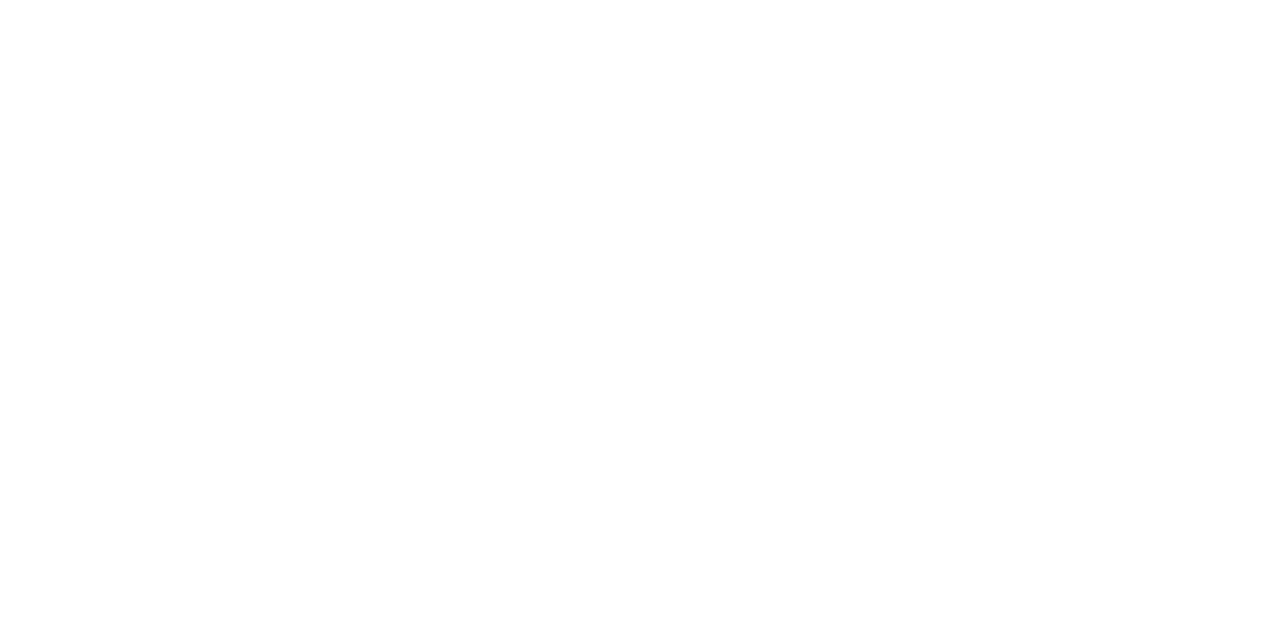
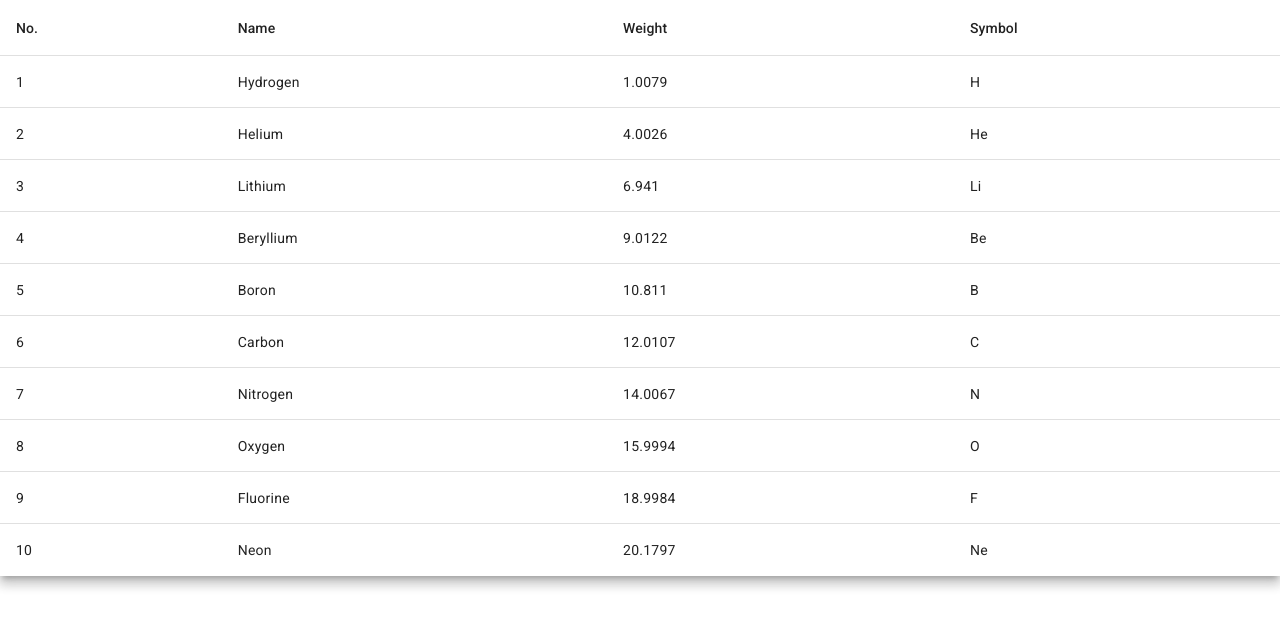
Before and after one commit to mihah-h/reminders, an Angular app: page / in a window 1280 px wide. Shown: the top 628 px of the page. Built offline with nearby package versions, Linux system fonts and the light colour scheme.

Commit message:
transition from css to scss

```diff
--- a/angular.json
+++ b/angular.json
@@ -26,7 +26,7 @@
             ],
             "styles": [
               "@angular/material/prebuilt-themes/deeppurple-amber.css",
-              "src/styles.css"
+              "src/styles.scss"
             ],
             "scripts": []
           },
@@ -86,7 +86,7 @@
             ],
             "styles": [
               "@angular/material/prebuilt-themes/deeppurple-amber.css",
-              "src/styles.css"
+              "src/styles.scss"
             ],
             "scripts": []
           }
--- a/src/app/app.component.ts
+++ b/src/app/app.component.ts
@@ -6,8 +6,8 @@
   standalone: true,
   imports: [RouterOutlet],
   templateUrl: './app.component.html',
-  styleUrl: './app.component.css'
+  styleUrl: './app.component.scss'
 })
 export class AppComponent {
-  title = 'reminders';
+
 }
--- a/src/app/pages/reminder-list/reminder-list.component.html
+++ b/src/app/pages/reminder-list/reminder-list.component.html
@@ -0,0 +1,32 @@
+<table mat-table [dataSource]="dataSource" class="mat-elevation-z8">
+
+  <!--- Note that these columns can be defined in any order.
+        The actual rendered columns are set as a property on the row definition" -->
+
+  <!-- Position Column -->
+  <ng-container matColumnDef="position">
+    <th mat-header-cell *matHeaderCellDef> No. </th>
+    <td mat-cell *matCellDef="let element"> {{element.position}} </td>
+  </ng-container>
+
+  <!-- Name Column -->
+  <ng-container matColumnDef="name">
+    <th mat-header-cell *matHeaderCellDef> Name </th>
+    <td mat-cell *matCellDef="let element"> {{element.name}} </td>
+  </ng-container>
+
+  <!-- Weight Column -->
+  <ng-container matColumnDef="weight">
+    <th mat-header-cell *matHeaderCellDef> Weight </th>
+    <td mat-cell *matCellDef="let element"> {{element.weight}} </td>
+  </ng-container>
+
+  <!-- Symbol Column -->
+  <ng-container matColumnDef="symbol">
+    <th mat-header-cell *matHeaderCellDef> Symbol </th>
+    <td mat-cell *matCellDef="let element"> {{element.symbol}} </td>
+  </ng-container>
+
+  <tr mat-header-row *matHeaderRowDef="displayedColumns"></tr>
+  <tr mat-row *matRowDef="let row; columns: displayedColumns;"></tr>
+</table>
--- a/src/app/pages/reminder-list/reminder-list.component.ts
+++ b/src/app/pages/reminder-list/reminder-list.component.ts
@@ -8,6 +8,27 @@
   MatRow, MatRowDef,
   MatTable
 } from '@angular/material/table';
+
+export interface PeriodicElement {
+  name: string;
+  position: number;
+  weight: number;
+  symbol: string;
+}
+
+const ELEMENT_DATA: PeriodicElement[] = [
+  {position: 1, name: 'Hydrogen', weight: 1.0079, symbol: 'H'},
+  {position: 2, name: 'Helium', weight: 4.0026, symbol: 'He'},
+  {position: 3, name: 'Lithium', weight: 6.941, symbol: 'Li'},
+  {position: 4, name: 'Beryllium', weight: 9.0122, symbol: 'Be'},
+  {position: 5, name: 'Boron', weight: 10.811, symbol: 'B'},
+  {position: 6, name: 'Carbon', weight: 12.0107, symbol: 'C'},
+  {position: 7, name: 'Nitrogen', weight: 14.0067, symbol: 'N'},
+  {position: 8, name: 'Oxygen', weight: 15.9994, symbol: 'O'},
+  {position: 9, name: 'Fluorine', weight: 18.9984, symbol: 'F'},
+  {position: 10, name: 'Neon', weight: 20.1797, symbol: 'Ne'},
+];
+
 
 @Component({
   selector: 'app-reminder-list',
@@ -25,8 +46,9 @@
     MatHeaderCellDef
   ],
   templateUrl: './reminder-list.component.html',
-  styleUrl: './reminder-list.component.css'
+  styleUrl: './reminder-list.component.scss'
 })
 export class ReminderListComponent {
-
+  displayedColumns: string[] = ['position', 'name', 'weight', 'symbol'];
+  dataSource = ELEMENT_DATA;
 }
--- a/src/app/pages/reminder/reminder.component.ts
+++ b/src/app/pages/reminder/reminder.component.ts
@@ -5,7 +5,7 @@
   standalone: true,
   imports: [],
   templateUrl: './reminder.component.html',
-  styleUrl: './reminder.component.css'
+  styleUrl: './reminder.component.scss'
 })
 export class ReminderComponent {
 
```
Also changed, not shown: src/app/app.component.css (deleted), src/app/app.component.scss (added), src/app/pages/reminder-list/reminder-list.component.css (deleted), src/app/pages/reminder-list/reminder-list.component.scss (added), src/app/pages/reminder/reminder.component.css (deleted), src/app/pages/reminder/reminder.component.scss (added), src/styles.scss (renamed from src/styles.css).
